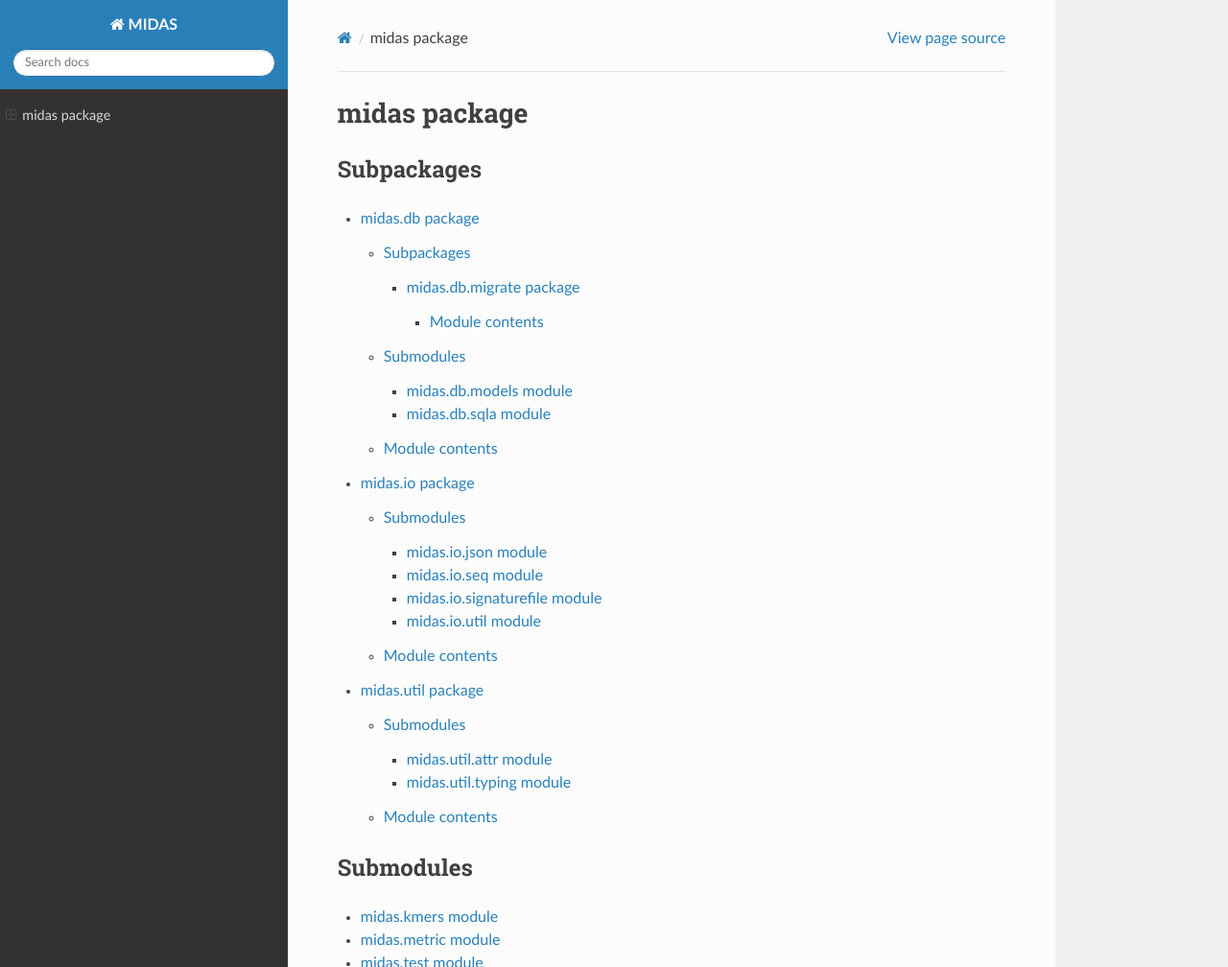
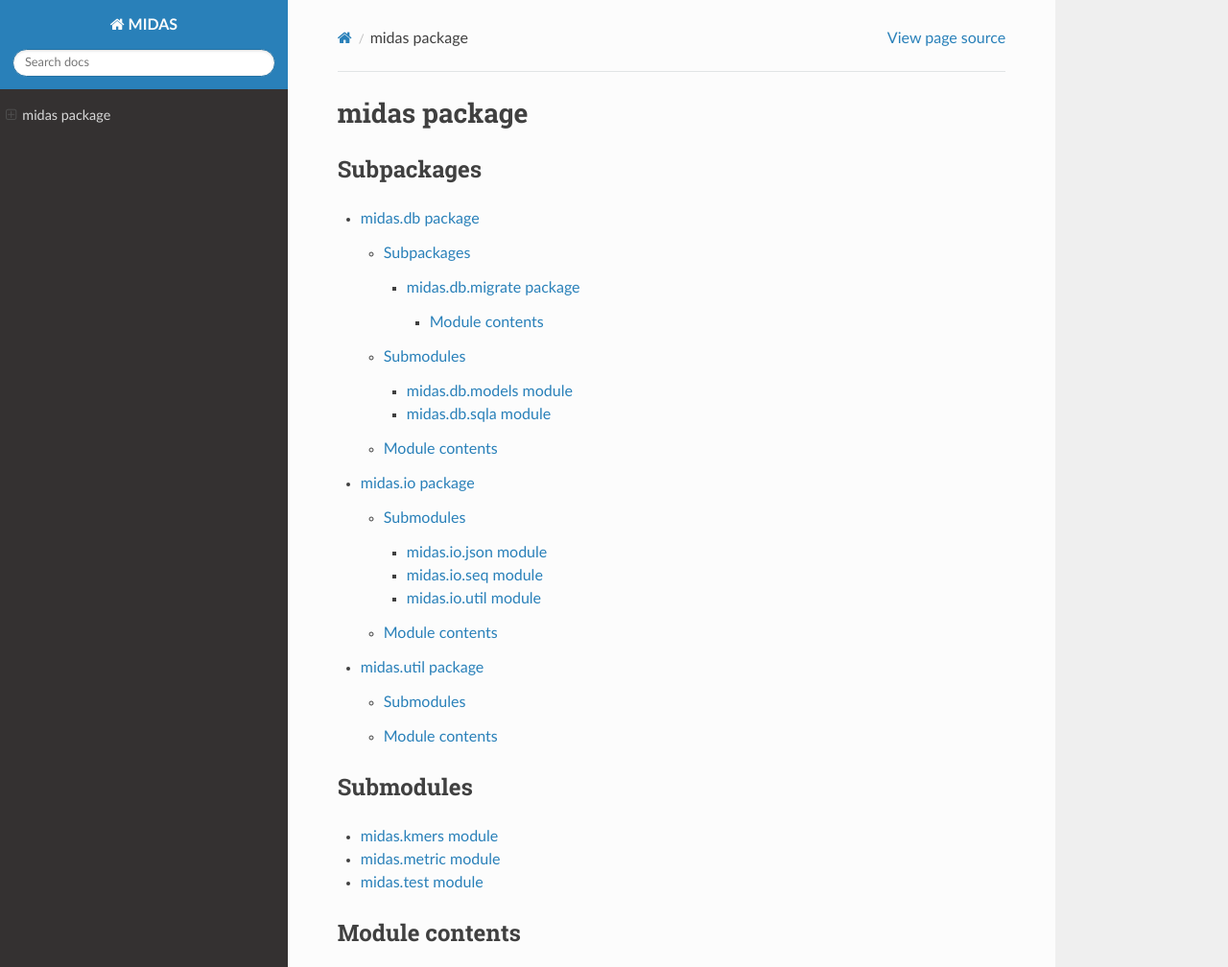
Before and after one commit to jlumpe/midas, a Sphinx documentation site: the page built from docs/source/midas.rst, in a window 1280 px wide and 1326 px high, cut to the strip 0-1008 px from the top of the window. Shown: the whole strip at 96% size. Built offline with Sphinx 7.4.7 and the Read the Docs theme 2.0.0, drawn with Linux system fonts in a browser that asks for light colours.

Commit message:
Remove api docs for removed modules

```diff
--- a/docs/source/midas.io.rst
+++ b/docs/source/midas.io.rst
@@ -9,7 +9,6 @@ Submodules
 
    midas.io.json
    midas.io.seq
-   midas.io.signaturefile
    midas.io.util
 
 Module contents
--- a/docs/source/midas.io.signaturefile.rst
+++ /dev/null
@@ -1,7 +0,0 @@
-midas.io.signaturefile module
-=============================
-
-.. automodule:: midas.io.signaturefile
-   :members:
-   :undoc-members:
-   :show-inheritance:
--- a/docs/source/midas.util.attr.rst
+++ /dev/null
@@ -1,7 +0,0 @@
-midas.util.attr module
-======================
-
-.. automodule:: midas.util.attr
-   :members:
-   :undoc-members:
-   :show-inheritance:
--- a/docs/source/midas.util.rst
+++ b/docs/source/midas.util.rst
@@ -7,9 +7,6 @@ Submodules
 .. toctree::
    :maxdepth: 4
 
-   midas.util.attr
-   midas.util.typing
-
 Module contents
 ---------------
 
--- a/docs/source/midas.util.typing.rst
+++ /dev/null
@@ -1,7 +0,0 @@
-midas.util.typing module
-========================
-
-.. automodule:: midas.util.typing
-   :members:
-   :undoc-members:
-   :show-inheritance:
```
Also changed, not shown: 1 other file.
